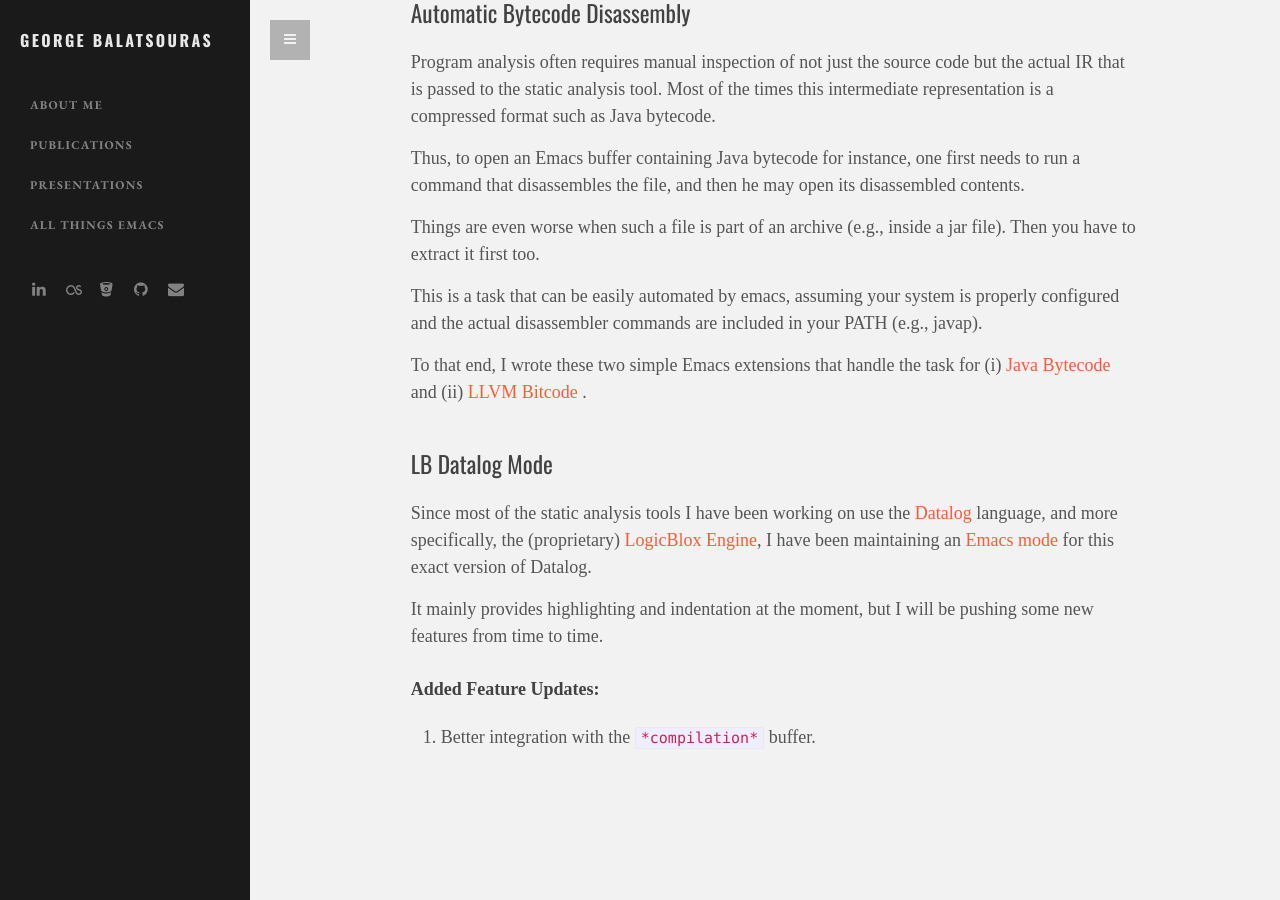
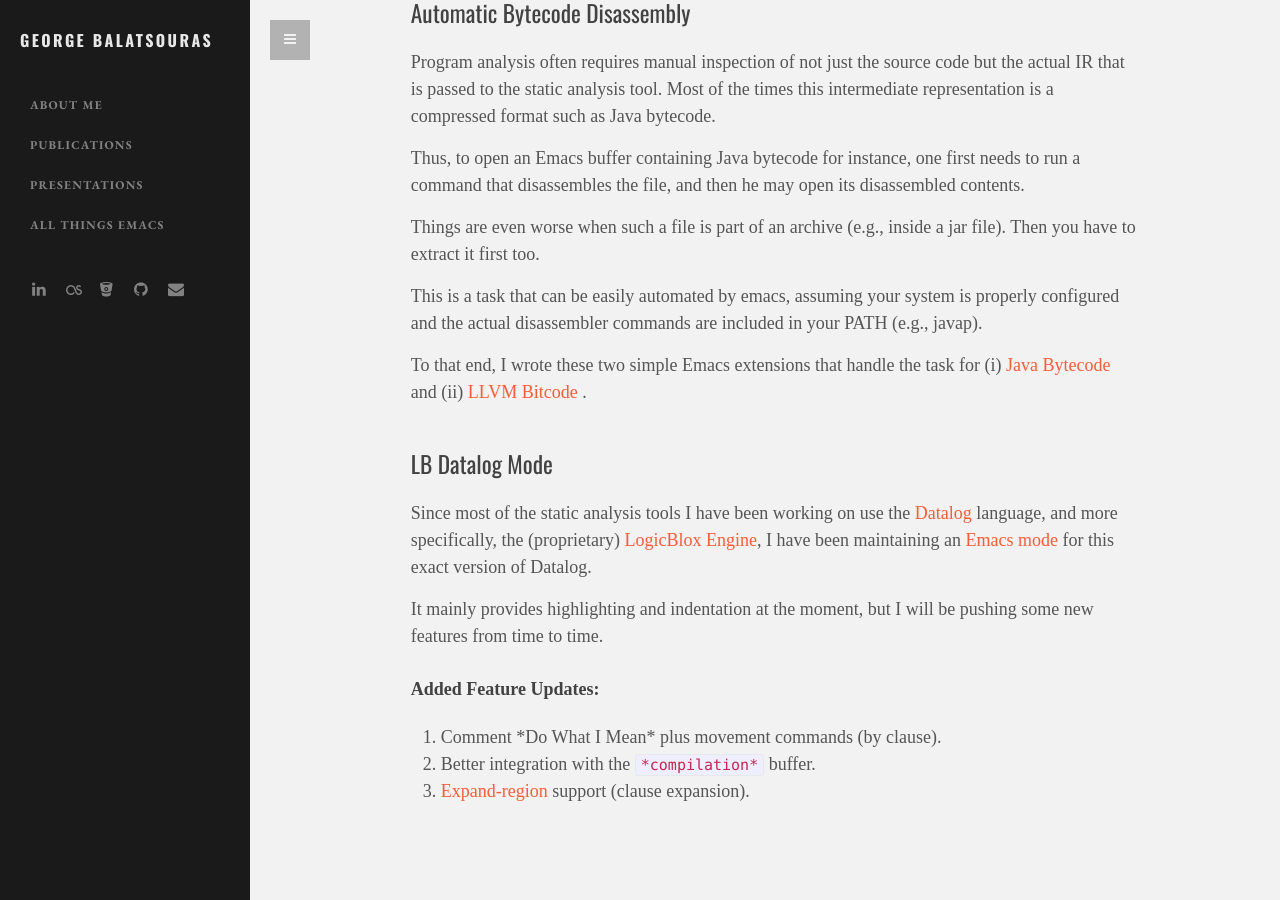
Before and after one commit to gbalats/gbalats.github.io, a Jekyll site: the page built from index.html, in a window 1280 px wide and 900 px high, scrolled down 627 px. Built offline with Jekyll 4.4.1, drawn with Linux system fonts in a browser that asks for light colours; some web fonts are replaced.

Commit message:
Add some LB Datalog features.

```diff
--- a/index.html
+++ b/index.html
@@ -93,8 +93,15 @@ sections:
       <h4>Added Feature Updates:</h4>
       <ol>
         <li>
+          Comment *Do What I Mean* plus movement commands (by clause).
+        </li>
+        <li>
           Better integration with the <code>*compilation*</code>
           buffer.
+        </li>
+        <li>
+          <a href="https://github.com/magnars/expand-region.el">Expand-region</a>
+          support (clause expansion).
         </li>
       </ol>
 
```
